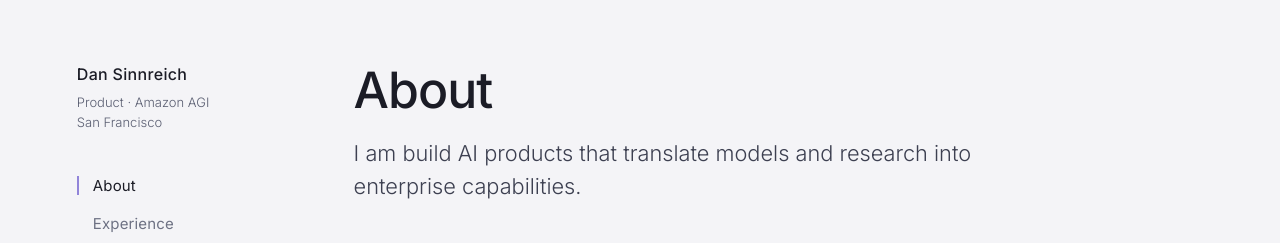
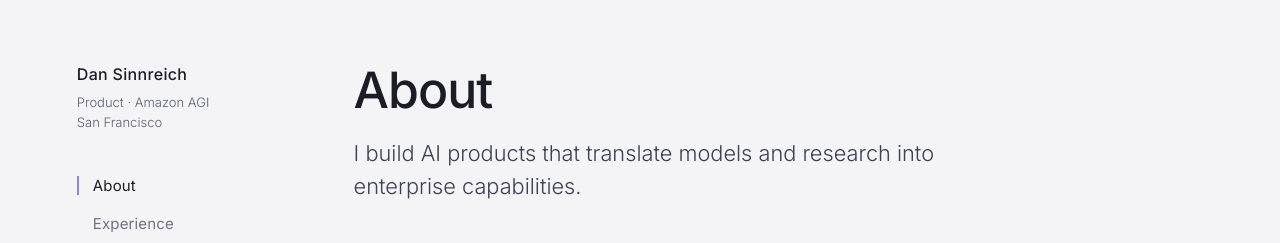
Before and after one commit to dsinnreich/dsinnreich.github.io, a plain HTML site: page index.html in a window 1280 px wide. Shown: the top 243 px of the page. Drawn offline with Linux system fonts and the light colour scheme.

Commit message:
Fix homepage introduction copy

```diff
--- a/index.html
+++ b/index.html
@@ -53,7 +53,7 @@ a:hover{color:#3a3078}
 
 <div class="tab active" id="about">
 <h1 style="font-family:Inter,system-ui,sans-serif;font-weight:500;font-size:clamp(32px,4vw,50px);line-height:1.06;letter-spacing:-0.02em;margin:0 0 20px">About</h1>
-<p style="font-size:clamp(18px,1.7vw,22px);line-height:1.5;color:#3d4051;margin:0 0 44px;max-width:46ch;font-weight:300">I am build AI products that translate models and research into enterprise capabilities.</p>
+<p style="font-size:clamp(18px,1.7vw,22px);line-height:1.5;color:#3d4051;margin:0 0 44px;max-width:46ch;font-weight:300">I build AI products that translate models and research into enterprise capabilities.</p>
 <div style="display:grid;grid-template-columns:repeat(auto-fit,minmax(300px,1fr));gap:clamp(32px,5vw,72px);align-items:start">
 <div style="max-width:60ch">
 <div style="font-size:12px;letter-spacing:0.16em;text-transform:uppercase;color:#6e7284;margin-bottom:24px">About</div>
```
